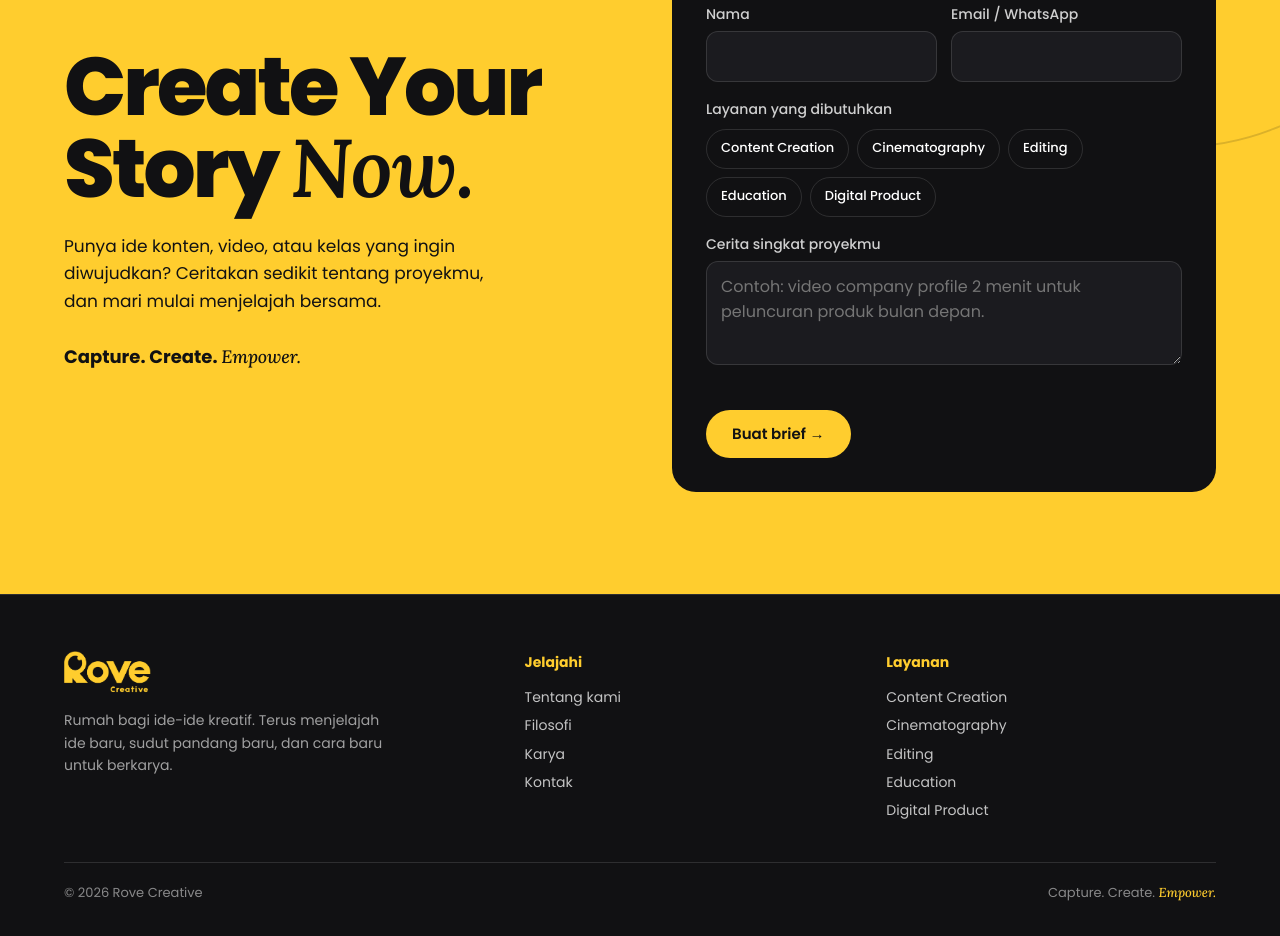
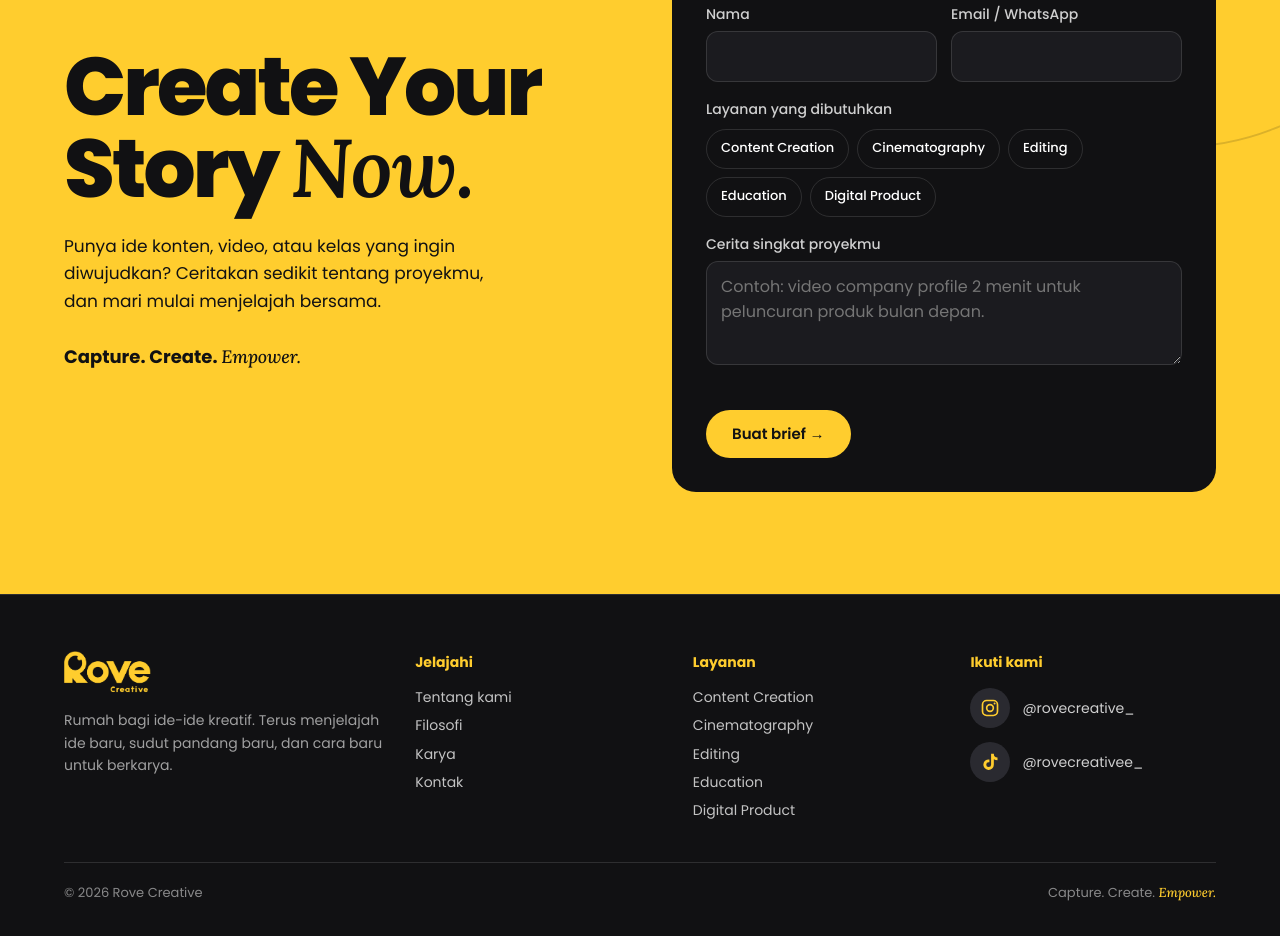
Before and after one commit to rovecreative/AboutUs, a plain HTML site: page index.html in a window 1280 px wide. Shown: the part 4049-4985 px from the top of the page. Drawn offline with Linux system fonts and the light colour scheme.

Commit message:
Add Instagram and TikTok links to footer
Co-Authored-By: Claude Opus 5.5 <noreply@anthropic.com>
Claude-Session: https://claude.ai/code/session_01XovHVr6T56sdaQTpMNQG8p

```diff
--- a/index.html
+++ b/index.html
@@ -168,7 +168,13 @@ input:focus,select:focus,textarea:focus{outline:none;border-color:var(--y);box-s
 
 /* footer */
 footer{padding:56px max(5vw,18px) 32px;border-top:1px solid var(--line)}
-footer .wrap{display:grid;grid-template-columns:minmax(0,1.3fr) repeat(2,minmax(0,1fr));gap:32px}
+footer .wrap{display:grid;grid-template-columns:minmax(0,1.3fr) repeat(3,minmax(0,1fr));gap:32px}
+.soc{display:grid;gap:10px}
+.soc a{display:flex;align-items:center;gap:12px;min-height:44px;text-decoration:none;font-size:14px;color:rgba(255,255,255,.8)}
+.soc a i{display:grid;place-items:center;width:40px;height:40px;border-radius:50%;background:var(--k3);color:var(--y);transition:background .2s,color .2s;flex:none}
+.soc a:hover i{background:var(--y);color:var(--k)}
+.soc a:hover{color:var(--y)}
+.soc svg{width:20px;height:20px}
 footer .logo img{height:44px}
 footer p{color:rgba(255,255,255,.6);font-size:14px;margin-top:14px;max-width:320px}
 footer h4{margin:0 0 12px;font-size:14px;color:var(--y)}
@@ -199,6 +205,7 @@ footer ul a:hover{color:var(--y)}
  .trio{grid-template-columns:minmax(0,1fr)}
  .trio svg{margin-bottom:28px}
  footer .wrap{grid-template-columns:minmax(0,1fr) minmax(0,1fr)}
+ footer .wrap>div:last-child{grid-column:1/-1}
  footer .wrap>div:first-child{grid-column:1/-1}
 }
 @media(max-width:600px){
@@ -332,6 +339,10 @@ footer ul a:hover{color:var(--y)}
   <div><a class="logo" href="#top"><img src="assets/logo.png" alt="Rove Creative"></a><p>Rumah bagi ide-ide kreatif. Terus menjelajah ide baru, sudut pandang baru, dan cara baru untuk berkarya.</p></div>
   <div><h4>Jelajahi</h4><ul><li><a href="#tentang">Tentang kami</a></li><li><a href="#filosofi">Filosofi</a></li><li><a href="#karya">Karya</a></li><li><a href="#kontak">Kontak</a></li></ul></div>
   <div><h4>Layanan</h4><ul id="foot-svc"></ul></div>
+  <div><h4>Ikuti kami</h4><div class="soc">
+   <a href="https://www.instagram.com/rovecreative_/" target="_blank" rel="noopener" aria-label="Instagram Rove Creative"><i><svg viewBox="0 0 24 24" fill="none" stroke="currentColor" stroke-width="2"><rect x="3" y="3" width="18" height="18" rx="5"/><circle cx="12" cy="12" r="4"/><circle cx="17.5" cy="6.5" r="1.2" fill="currentColor" stroke="none"/></svg></i>@rovecreative_</a>
+   <a href="https://www.tiktok.com/@rovecreativee_" target="_blank" rel="noopener" aria-label="TikTok Rove Creative"><i><svg viewBox="0 0 24 24" fill="currentColor"><path d="M16.6 2h-3.3v13.2a2.9 2.9 0 1 1-2.9-2.9c.3 0 .6 0 .9.1V9a6.3 6.3 0 1 0 5.3 6.2V8.6a7.9 7.9 0 0 0 4.4 1.4V6.7a4.6 4.6 0 0 1-4.4-4.7z"/></svg></i>@rovecreativee_</a>
+  </div></div>
  </div>
  <div class="legal"><span>© 2026 Rove Creative</span><span>Capture. Create. <em>Empower.</em></span></div>
 </footer>
```
